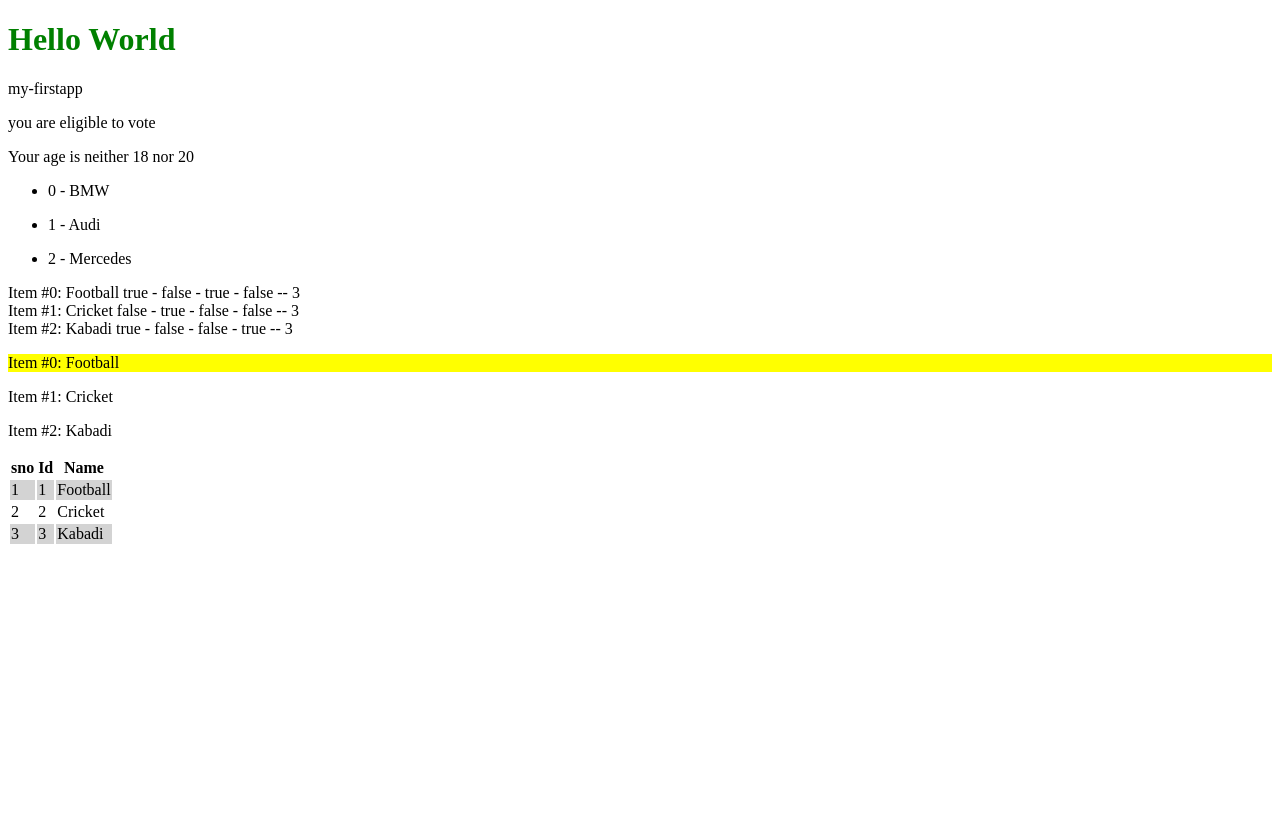
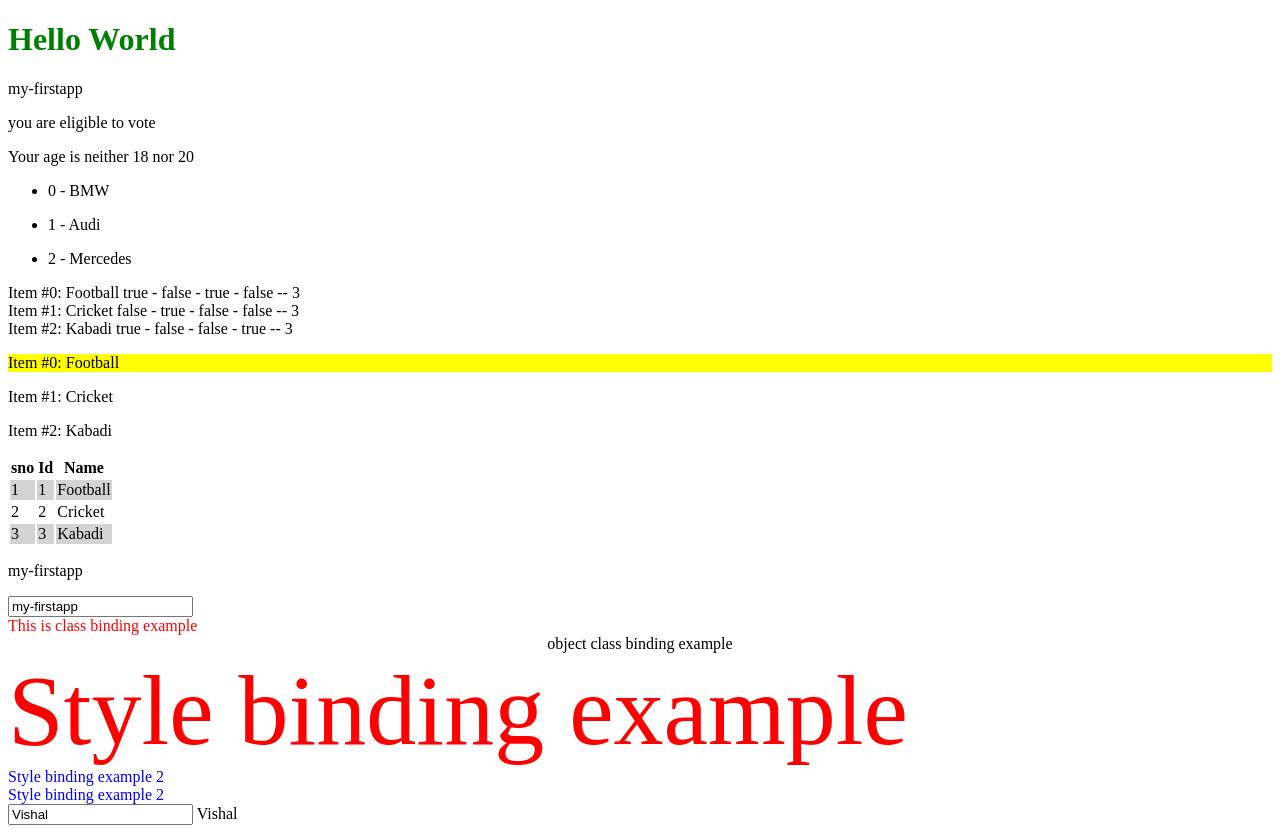
Before and after one commit to iamvsz/my-firstapp, an Angular app: page / in a window 1280 px wide. Before the commit the page ends 800 px from the top, so only its background shows below. Built offline with nearby package versions, Linux system fonts and the light colour scheme.

Commit message:
Bindings

```diff
--- a/src/app/app.css
+++ b/src/app/app.css
@@ -1,3 +1,16 @@
 h1 {
     color: green;
 }
+
+.myRedClass {
+    color: red;
+}
+
+.first-class {
+    font-size: large;
+    background-color: lightblue;
+}
+
+.text-center {
+    text-align: center;
+}
--- a/src/app/app.html
+++ b/src/app/app.html
@@ -59,3 +59,27 @@
         }
     </tbody>
 </table>
+
+<!-- string interpolation -->
+ <p>{{ title }}</p>
+
+ <!-- Attribute binding -->
+
+ <div [attr.title]="title"></div>
+
+ <!-- property binding -->
+
+ <input type="text" [value]="title" />
+
+    <!-- class binding -->
+<div [class]="xyz"> This is class binding example</div>
+
+<div [class]="firstClass">object class binding example</div>
+
+<div [style]="firstStyle">Style binding example</div>
+<div [style.color]=" 'blue' "> Style binding example 2</div>
+<div [style.color]=" secondStyle "> Style binding example 2</div>
+
+<input type="text" [(ngModel)]="userName"/>
+
+{{userName}}
--- a/src/app/app.ts
+++ b/src/app/app.ts
@@ -1,21 +1,28 @@
 import { Component, signal } from '@angular/core';
+import { FormsModule } from '@angular/forms';
 import { RouterOutlet } from '@angular/router';
 
 @Component({
   selector: 'app-root',
-  imports: [RouterOutlet],
+  imports: [RouterOutlet, FormsModule],
   templateUrl: './app.html',
-  styleUrl: './app.css'
+  styleUrl: './app.css',
 })
 export class App {
   title: string = 'my-firstapp';
   age = 88;
+  firstClass = { 'first-class': false, 'text-center': true };
 
-  carlist = ['BMW', 'Audi', 'Mercedes' ];
+  firstStyle = { color: 'red', 'font-size': '100px' };
+  secondStyle = 'blue';
+  xyz = 'myRedClass';
+  carlist = ['BMW', 'Audi', 'Mercedes'];
 
-    sports=[
-    {id:1,name:'Football'},
-    {id:2,name:'Cricket'},
-    {id:3,name:'Kabadi'}]
+  userName = "Vishal";
 
+  sports = [
+    { id: 1, name: 'Football' },
+    { id: 2, name: 'Cricket' },
+    { id: 3, name: 'Kabadi' },
+  ];
 }
```
